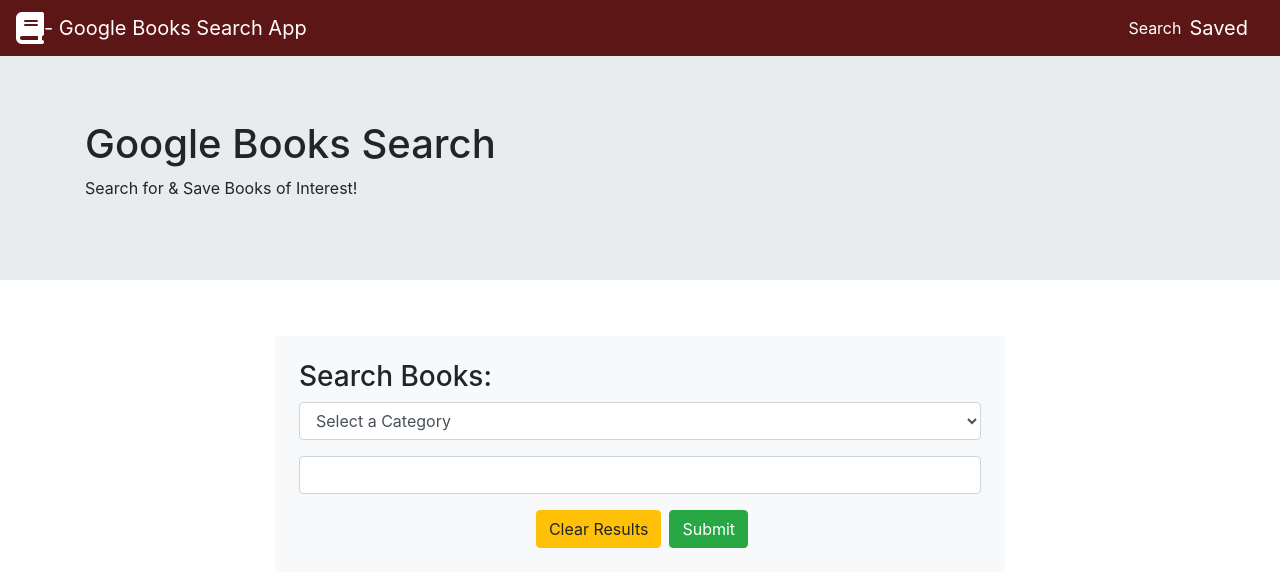
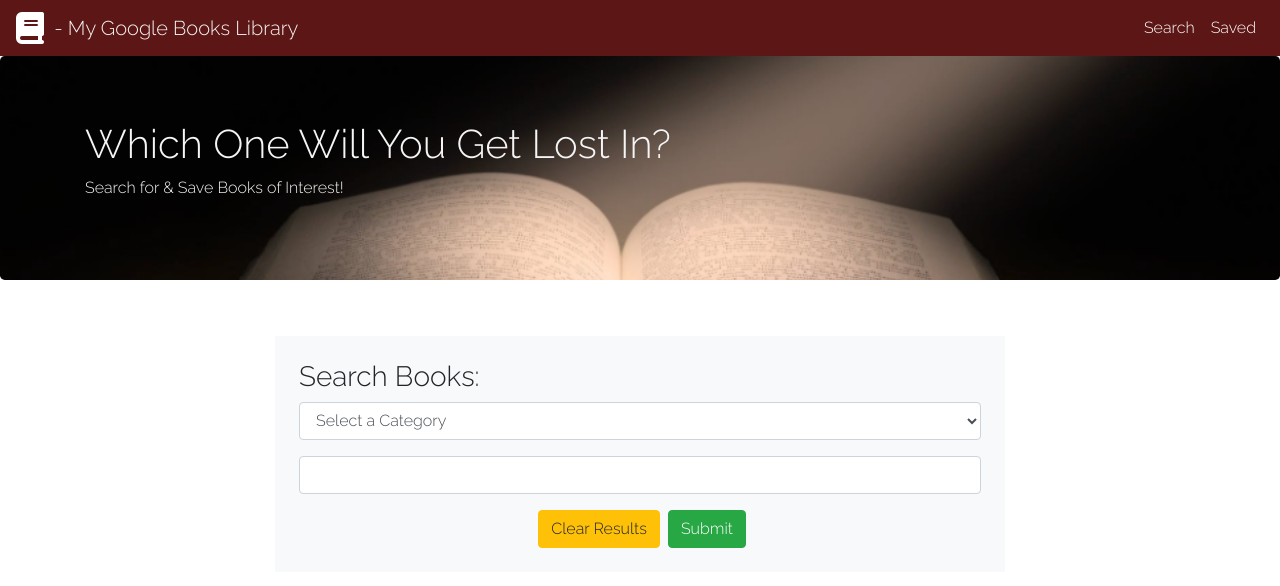
Before and after one commit to RFlanagan82/Google-Books-Search, a React (Create React App) app in the folder client/: page / in a window 1280 px wide. Shown: the top 586 px of the page. Built offline with nearby package versions, Linux system fonts and the light colour scheme.

Commit message:
added styling to Search and Saved pages

```diff
--- a/client/public/index.html
+++ b/client/public/index.html
@@ -15,6 +15,8 @@
       user's mobile device or desktop. See https://developers.google.com/web/fundamentals/web-app-manifest/
     -->
     <link rel="manifest" href="%PUBLIC_URL%/manifest.json" />
+    <link rel="preconnect" href="https://fonts.gstatic.com">
+    <link href="https://fonts.googleapis.com/css2?family=Raleway:wght@300&display=swap" rel="stylesheet">
     <!--
       Notice the use of %PUBLIC_URL% in the tags above.
       It will be replaced with the URL of the `public` folder during the build.
--- a/client/src/components/Container/Container.jsx
+++ b/client/src/components/Container/Container.jsx
@@ -3,7 +3,7 @@
 const Container = (props) => {
   return (
     <main className="flex-fill">
-      <div className="container">{props.children}</div>
+      <div className={`container ${props.className}`}>{props.children}</div>
     </main>
   );
 };
--- /dev/null
+++ b/client/src/components/Jumbotron/Jumbotron.css
@@ -0,0 +1,10 @@
+.jumbotron {
+    background-image: url("../../images/openbook.png");
+    background-size: cover;
+    background-repeat: no-repeat;
+}
+
+.jumbotext {
+    color: whitesmoke!important;
+    font-family: 'Raleway', sans-serif;
+}
--- a/client/src/components/Jumbotron/Jumbotron.jsx
+++ b/client/src/components/Jumbotron/Jumbotron.jsx
@@ -1,13 +1,14 @@
 import React from "react";
 import { Jumbotron } from "react-bootstrap";
 import Container from "../Container/Container";
+import "./Jumbotron.css";
 
 
 const Jumbo = () => {
   return (
-    <Jumbotron fluid>
-      <Container>
-        <h1>Google Books Search</h1>
+    <Jumbotron className="jumbotron">
+      <Container className="jumbotext">
+        <h1>Which One Will You Get Lost In?</h1>
         <p>
           Search for & Save Books of Interest!
         </p>
--- a/client/src/components/Navbar/Navbar.css
+++ b/client/src/components/Navbar/Navbar.css
@@ -1,9 +1,13 @@
 .navbar {
     background-color: #5d1616;
 }
-.navbar-brand,
+.navbar-brand {
+    font-family: 'Raleway', sans-serif;
+    color: whitesmoke!important;
+}
 .nav-link {
     color: white;
+    font-family: 'Raleway', sans-serif;
 }
 
 .fas {
--- a/client/src/components/Navbar/Navbar.jsx
+++ b/client/src/components/Navbar/Navbar.jsx
@@ -7,7 +7,7 @@
     <nav className="navbar navbar-expand-lg">
       <i className="fas fa-book fa-2x"></i>
       <Link to="/" className="navbar-brand">
-        - Google Books Search App
+      &nbsp; - My Google Books Library
       </Link>
       <button
         className="navbar-toggler"
@@ -25,7 +25,7 @@
           <NavLink to="/" className="nav-link">
            Search
           </NavLink>
-          <Link to="/Saved" className="navbar-brand">
+          <Link to="/Saved" className="nav-link">
            Saved
           </Link>
         </div>
--- /dev/null
+++ b/client/src/pages/Saved.css
@@ -0,0 +1,3 @@
+.savedtext {
+    font-family: 'Raleway', sans-serif;
+}
--- a/client/src/pages/Saved.jsx
+++ b/client/src/pages/Saved.jsx
@@ -4,6 +4,7 @@
 import Row from "../components/Row/Row";
 import StoredBookCard from "../components/StoredBookCard/StoredBookCard";
 import NoBookCard from "../components/NoBookCard/NoBookCard";
+import "./Saved.css";
 
 const SavedBooks = () => {
     const [books, setBooks] = useState([]);
@@ -39,8 +40,8 @@
         <>
           <Container>
             <Row>
-              <div className="col-sm-12 text-center my-5">
-                <h1>My Saved Book Library</h1>
+              <div className="col-sm-12 text-center my-5 savedtext">
+                <h1><b>My Saved Book Library</b></h1>
               </div>
             </Row>
             <Row>
--- /dev/null
+++ b/client/src/pages/Search.css
@@ -0,0 +1,3 @@
+.searchtext {
+    font-family: 'Raleway', sans-serif;
+}
--- a/client/src/pages/Search.jsx
+++ b/client/src/pages/Search.jsx
@@ -5,6 +5,7 @@
 import SearchReturnCard from "../components/SearchReturnCard/SearchReturnCard";
 import NoBookCard from "../components/NoBookCard/NoBookCard";
 import Notification from "../components/Notification/Notification";
+import "./Search.css";
 
 
 const Search = () => {
@@ -114,7 +115,7 @@
            <Container>
         <Row>
           <div className="col-sm-2"></div>
-          <div className="col-sm-8">
+          <div className="col-sm-8 searchtext">
             <form
               id="search-form"
               className="bg-light p-4 my-4 text-center"
```
Also changed, not shown: client/src/images/openbook.png (added).
